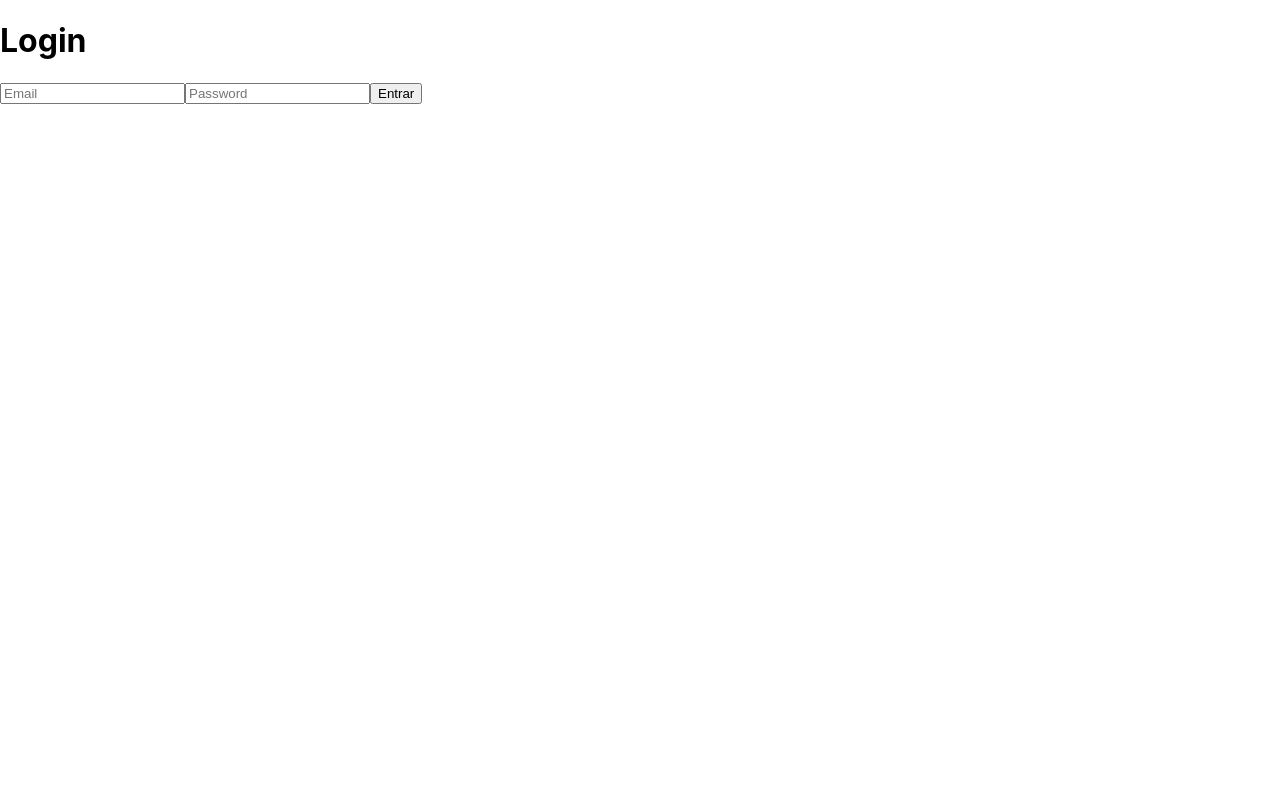
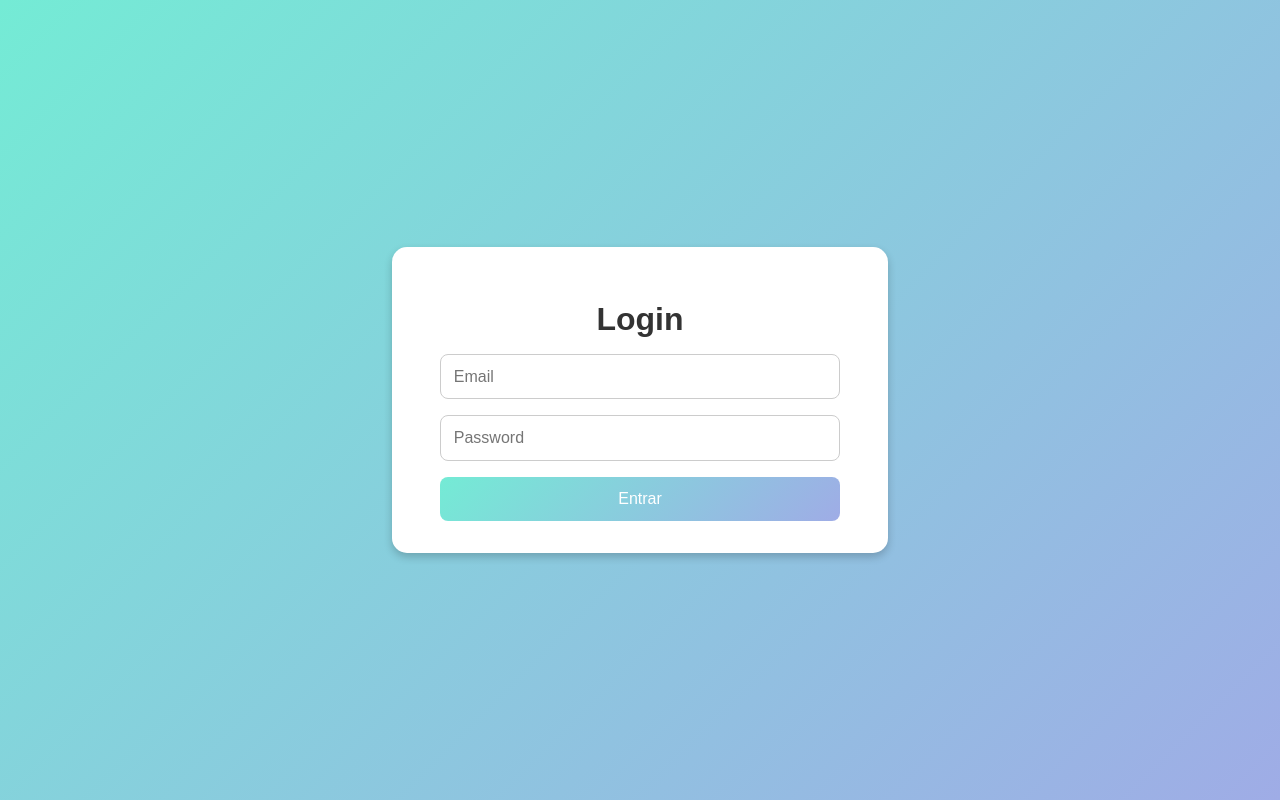
Before and after one commit to jvgontijo/projeto-pos-react, a React (Create React App) app: page /login in a window 1280 px wide. Built offline with nearby package versions, Linux system fonts and the light colour scheme.

Commit message:
feat: Refatorado a loginPage e consertado autenticação

```diff
--- a/src/App.tsx
+++ b/src/App.tsx
@@ -5,11 +5,14 @@ import CarList from "./components/CarList/CarList";
 import CarForm from "./components/CarForm/CarForm";
 import LoginPage from "./components/Auth/LoginPage/LoginPage";
 import DashboardLayout from "./components/DashboardLayout/DashboardLayout";
+import UserProfile from "./components/Auth/UserProfile";
+import { AuthProvider } from "./components/Auth/AuthContext";
 
 const App = () => {
-  const isAuthenticated = !!localStorage.getItem("authToken");
+  const isAuthenticated = !!localStorage.getItem("token");
 
   return (
+    <AuthProvider>
       <BrowserRouter>
         <Routes>
           <Route path="/login" element={<LoginPage />} />
@@ -23,10 +26,11 @@ const App = () => {
             }
           >
             <Route index element={<CarList />} />
-          <Route path="car-form" element={<CarForm />} />
+            <Route path="profile" element={<UserProfile />} />
           </Route>
         </Routes>
       </BrowserRouter>
+    </AuthProvider>
   );
 };
 
--- a/src/components/Auth/LoginPage/LoginPage.css
+++ b/src/components/Auth/LoginPage/LoginPage.css
@@ -1,49 +1,71 @@
-/* body {
+.login {
     margin: 0;
+    padding: 0;
     font-family: Arial, sans-serif;
-    background-color: #f0f2f5;
+    background: linear-gradient(135deg, #74ebd5, #9face6);
+    height: 100vh;
     display: flex;
     justify-content: center;
     align-items: center;
-    height: 100vh;
 }
 
-h1 {
-    margin-bottom: 20px;
-    font-size: 24px;
+.login-box {
+    background-color: #fff;
+    padding: 2rem 3rem;
+    border-radius: 15px;
+    box-shadow: 0 4px 8px rgba(0, 0, 0, 0.2);
+    width: 100%;
+    max-width: 400px;
+    text-align: center;
+}
+
+.login-box h1 {
+    font-size: 2rem;
+    margin-bottom: 1rem;
     color: #333;
 }
 
-input {
+.login-box .error-message {
+    color: #e74c3c;
+    font-size: 0.9rem;
+    margin-bottom: 1rem;
+}
+
+.login-box input:focus {
+    border-color: #74ebd5;
+}
+
+.login-box input {
     width: 100%;
-    padding: 10px;
-    margin-bottom: 15px;
+    padding: 0.8rem;
+    margin: 0;
+    margin-bottom: 1rem;
     border: 1px solid #ccc;
-    border-radius: 5px;
-    font-size: 16px;
+    border-radius: 8px;
+    font-size: 1rem;
+    outline: none;
+    transition: border-color 0.3s ease;
     box-sizing: border-box;
 }
 
-input:focus {
-    border-color: #4caf50;
-    outline: none;
+.login-box button {
+    width: 100%;
+    padding: 0.8rem;
+    margin: 0;
+    border: none;
+    border-radius: 8px;
+    background: linear-gradient(135deg, #74ebd5, #9face6);
+    color: white;
+    font-size: 1rem;
+    cursor: pointer;
+    transition: background 0.3s ease;
+    box-sizing: border-box;
 }
 
-button {
-    width: 100%;
-    padding: 10px;
-    background-color: #4caf50;
-    color: white;
-    border: none;
-    border-radius: 5px;
-    font-size: 16px;
-    cursor: pointer;
+.login-box button:hover {
+    background: linear-gradient(135deg, #9face6, #74ebd5);
 }
 
-button:hover {
-    background-color: #45a049;
+.login-box button:active {
+    background: #74ebd5;
 }
-
-button:active {
-    background-color: #3d8e43;
-} */
--- a/src/components/Auth/LoginPage/LoginPage.tsx
+++ b/src/components/Auth/LoginPage/LoginPage.tsx
@@ -1,9 +1,10 @@
 import { useState } from "react";
 import { useNavigate } from "react-router-dom";
 import "./LoginPage.css";
-import { authenticateUser } from "../../../services/user-service";
+import { useAuth } from "../AuthContext";
 
 const LoginPage = () => {
+  const { login } = useAuth();
   const [email, setEmail] = useState("");
   const [password, setPassword] = useState("");
   const [error, setError] = useState("");
@@ -11,12 +12,7 @@ const LoginPage = () => {
 
   const handleLogin = async () => {
     try {
-      console.log(email, password);
-
-      const response = await authenticateUser({ email: email, password });
-
-      localStorage.setItem("authToken", response.token);
-
+      await login(email, password);
       navigate("/");
     } catch (err) {
       setError("Credenciais inválidas. Por favor, tente novamente.");
@@ -24,7 +20,8 @@ const LoginPage = () => {
   };
 
   return (
-    <div>
+    <div className="login">
+      <div className="login-box">
         <h1>Login</h1>
         {error && <p className="error-message">{error}</p>}
         <input
@@ -41,6 +38,7 @@ const LoginPage = () => {
         />
         <button onClick={handleLogin}>Entrar</button>
       </div>
+    </div>
   );
 };
 
--- a/src/services/user-service.ts
+++ b/src/services/user-service.ts
@@ -16,8 +16,3 @@ export interface LoginData {
   email: string;
   password: string;
 }
-
-export const authenticateUser = async (loginData: LoginData) => {
-  const response = await api.post("/usuarios/login", loginData);
-  return response.data;
-};
```
Lines whose indentation alone changed are shown as unchanged.
